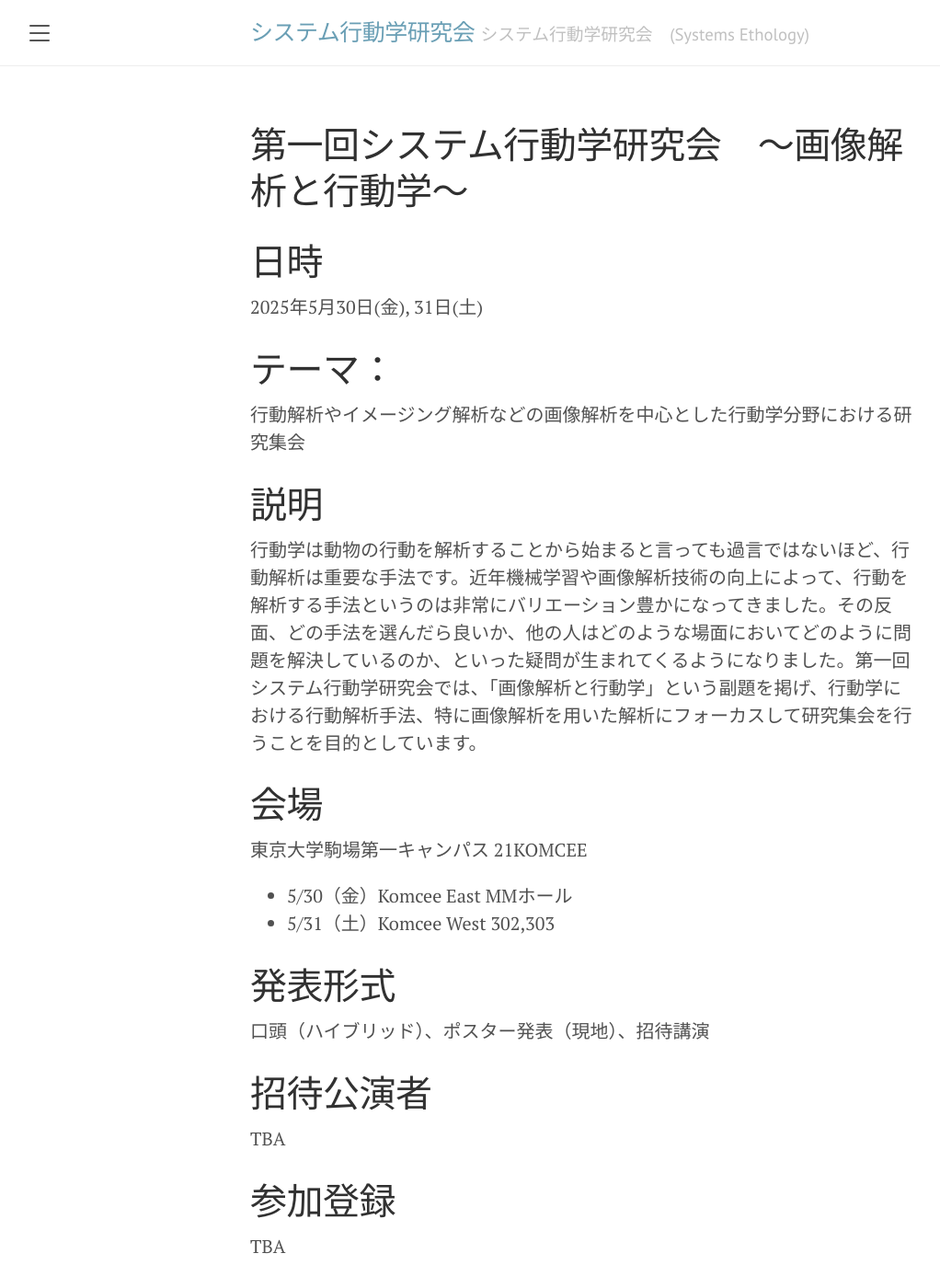
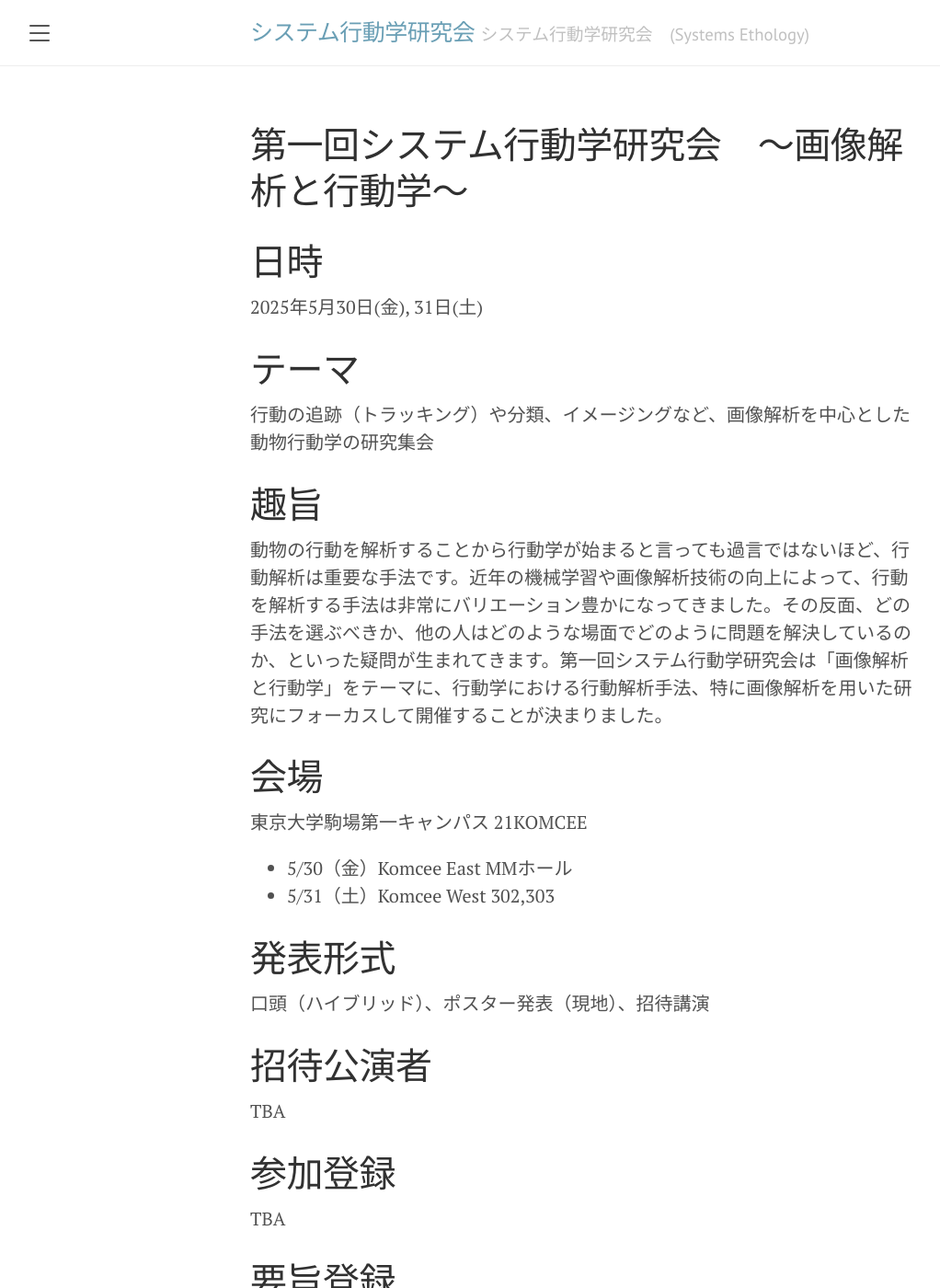
Before and after one commit to SystemsEthology/website, a Jekyll site: the page built from event/conference01.md, in a window 1280 px wide and 1400 px high. Shown: the whole window at 92% size, without its empty margins (8-1030 px from the left). Built offline with Jekyll 4.4.1, drawn with Linux system fonts in a browser that asks for light colours; some of the changed text lies outside the part shown.

Commit message:
Update conference01.md

```diff
--- a/event/conference01.md
+++ b/event/conference01.md
@@ -6,17 +6,16 @@
 # 日時
 2025年5月30日(金), 31日(土)
 
-# テーマ：
-行動解析やイメージング解析などの画像解析を中心とした行動学分野における研究集会
+# テーマ
+行動の追跡（トラッキング）や分類、イメージングなど、画像解析を中心とした動物行動学の研究集会
 
-# 説明
-行動学は動物の行動を解析することから始まると言っても過言ではないほど、行動解析は重要な手法です。近年機械学習や画像解析技術の向上によって、行動を解析する手法というのは非常にバリエーション豊かになってきました。その反面、どの手法を選んだら良いか、他の人はどのような場面においてどのように問題を解決しているのか、といった疑問が生まれてくるようになりました。第一回システム行動学研究会では、「画像解析と行動学」という副題を掲げ、行動学における行動解析手法、特に画像解析を用いた解析にフォーカスして研究集会を行うことを目的としています。
+# 趣旨
+動物の行動を解析することから行動学が始まると言っても過言ではないほど、行動解析は重要な手法です。近年の機械学習や画像解析技術の向上によって、行動を解析する手法は非常にバリエーション豊かになってきました。その反面、どの手法を選ぶべきか、他の人はどのような場面でどのように問題を解決しているのか、といった疑問が生まれてきます。第一回システム行動学研究会は「画像解析と行動学」をテーマに、行動学における行動解析手法、特に画像解析を用いた研究にフォーカスして開催することが決まりました。
 
 # 会場
 東京大学駒場第一キャンパス 21KOMCEE
   - 5/30（金）Komcee East MMホール
   - 5/31（土）Komcee West 302,303
-
 
 # 発表形式
 口頭（ハイブリッド）、ポスター発表（現地）、招待講演
@@ -34,10 +33,11 @@
 - 日本比較生理生化学会 若手の会
 - システム行動学研究会
 
-# 資金援助：
-- 日本比較生理生化学会
-- 公益信託進化学振興木村資生基金
+# 開催支援
+- 日本比較生理生化学会（資金提供）
+- 公益信託進化学振興木村資生基金（資金提供）
+- 東京大学 総合文化研究科 土畑研究室
 
 # 大会準備委員会
-- 山ノ内　勇斗 (名古屋大学　理学研究科　理学専攻　生命理学領域　博士後期課程)
-- 納富 祐典 (東京大学 総合文化研究科 広域科学専攻 広域システム科学系)
+- 山ノ内 勇斗 (名古屋大学 理学研究科 理学専攻 生命理学領域 博士後期課程)
+- 納富 祐典 (東京大学 総合文化研究科 広域科学専攻 広域システム科学系 博士課程)
```
